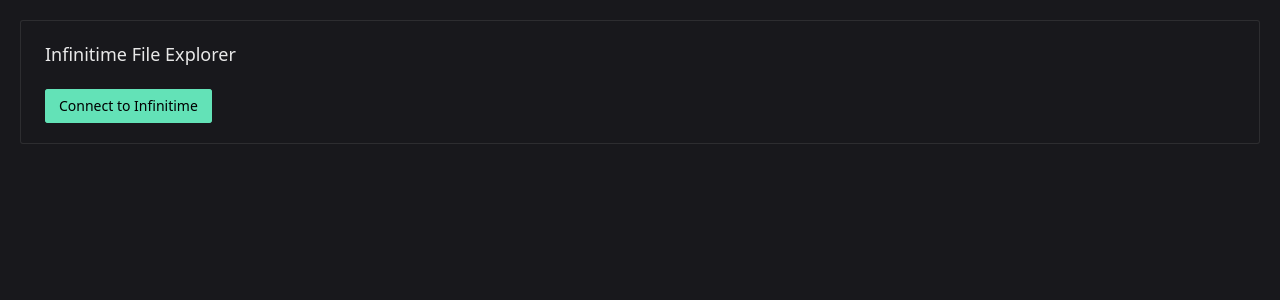
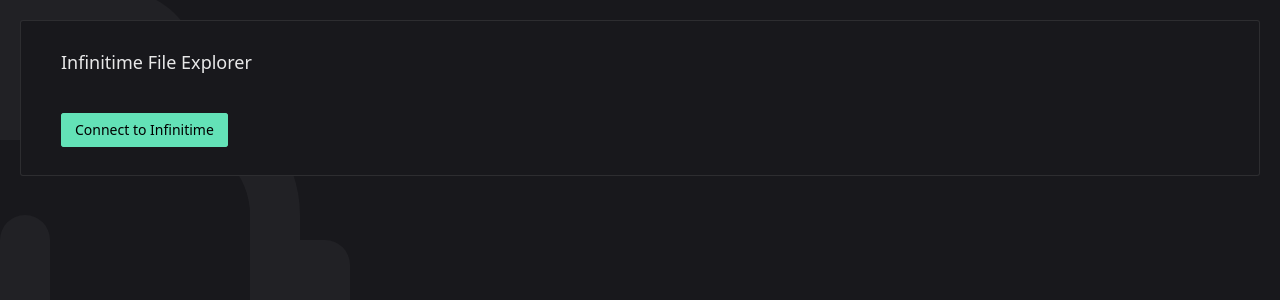
Before and after one commit to joaquimorg/InfinitimeExplorer, a Vue app: page / in a window 1280 px wide. Shown: the top 300 px of the page. Built offline with nearby package versions, Linux system fonts and the light colour scheme.

Commit message:
background image

```diff
--- a/src/App.vue
+++ b/src/App.vue
@@ -1,4 +1,17 @@
 <template>
+  <svg
+    id="background_ico"
+    xmlns="http://www.w3.org/2000/svg"
+    width="100%"
+    height="100%"
+    fill="currentColor"
+    viewBox="0 0 16 16"
+  >
+    <path d="M9 5a.5.5 0 0 0-1 0v3H6a.5.5 0 0 0 0 1h2.5a.5.5 0 0 0 .5-.5V5z" />
+    <path
+      d="M4 1.667v.383A2.5 2.5 0 0 0 2 4.5v7a2.5 2.5 0 0 0 2 2.45v.383C4 15.253 4.746 16 5.667 16h4.666c.92 0 1.667-.746 1.667-1.667v-.383a2.5 2.5 0 0 0 2-2.45V8h.5a.5.5 0 0 0 .5-.5v-2a.5.5 0 0 0-.5-.5H14v-.5a2.5 2.5 0 0 0-2-2.45v-.383C12 .747 11.254 0 10.333 0H5.667C4.747 0 4 .746 4 1.667zM4.5 3h7A1.5 1.5 0 0 1 13 4.5v7a1.5 1.5 0 0 1-1.5 1.5h-7A1.5 1.5 0 0 1 3 11.5v-7A1.5 1.5 0 0 1 4.5 3z"
+    />
+  </svg>
   <n-config-provider :theme="theme">
     <n-notification-provider>
       <n-message-provider>
@@ -21,9 +34,14 @@
   -webkit-font-smoothing: antialiased;
   -moz-osx-font-smoothing: grayscale;
   color: #2c3e50;
-  margin: 20px;
 }
 body {
   background-color: rgb(24, 24, 28);
 }
+#background_ico {
+  fill: #ffffff0a;
+  position: absolute;
+  left: -50%;
+  top: -10px;
+}
 </style>
--- a/src/components/FileExplorer.vue
+++ b/src/components/FileExplorer.vue
@@ -1,10 +1,12 @@
 
 <template>
-  <n-card title="Infinitime File Explorer">
+  <div style="margin: 20px">
+    <n-card size="huge" title="Infinitime File Explorer">
+      <n-space vertical>
+        <div></div>
         <n-button type="success" v-if="!isConnected" @click="connectDevice">
           Connect to Infinitime
         </n-button>
-
         <div v-if="isConnected">
           <n-space vertical size="large">
             <n-card
@@ -134,6 +136,7 @@
             </div>
           </n-space>
         </div>
+      </n-space>
     </n-card>
 
     <n-modal
@@ -158,6 +161,7 @@
         </n-scrollbar>
       </div>
     </n-modal>
+  </div>
 </template>
 
 <style>
@@ -558,8 +562,8 @@
         return b.flags - a.flags;
       });
     }
-
-  } else if (value.getUint8(offset) == 0x41) { // Create DIR
+  } else if (value.getUint8(offset) == 0x41) {
+    // Create DIR
     offset++;
     let status = value.getUint8(offset);
     if (status == 0x01) {
@@ -568,7 +572,8 @@
       message.error("Error creating directory. [" + status + "]");
     }
     loadDir(path.value);
-  } else if (value.getUint8(offset) == 0x31) { // DeleteFile/Dir
+  } else if (value.getUint8(offset) == 0x31) {
+    // DeleteFile/Dir
     offset++;
     let status = value.getUint8(offset);
     if (status == 0x01) {
@@ -577,7 +582,8 @@
       message.error("Error deleting file. [" + status + "]");
     }
     loadDir(path.value);
-  } else if (value.getUint8(offset) == 0x21) { // File Upload
+  } else if (value.getUint8(offset) == 0x21) {
+    // File Upload
     offset++;
     let status = value.getUint8(offset);
     if (status == 0x01) {
```
Lines whose indentation alone changed are shown as unchanged.
